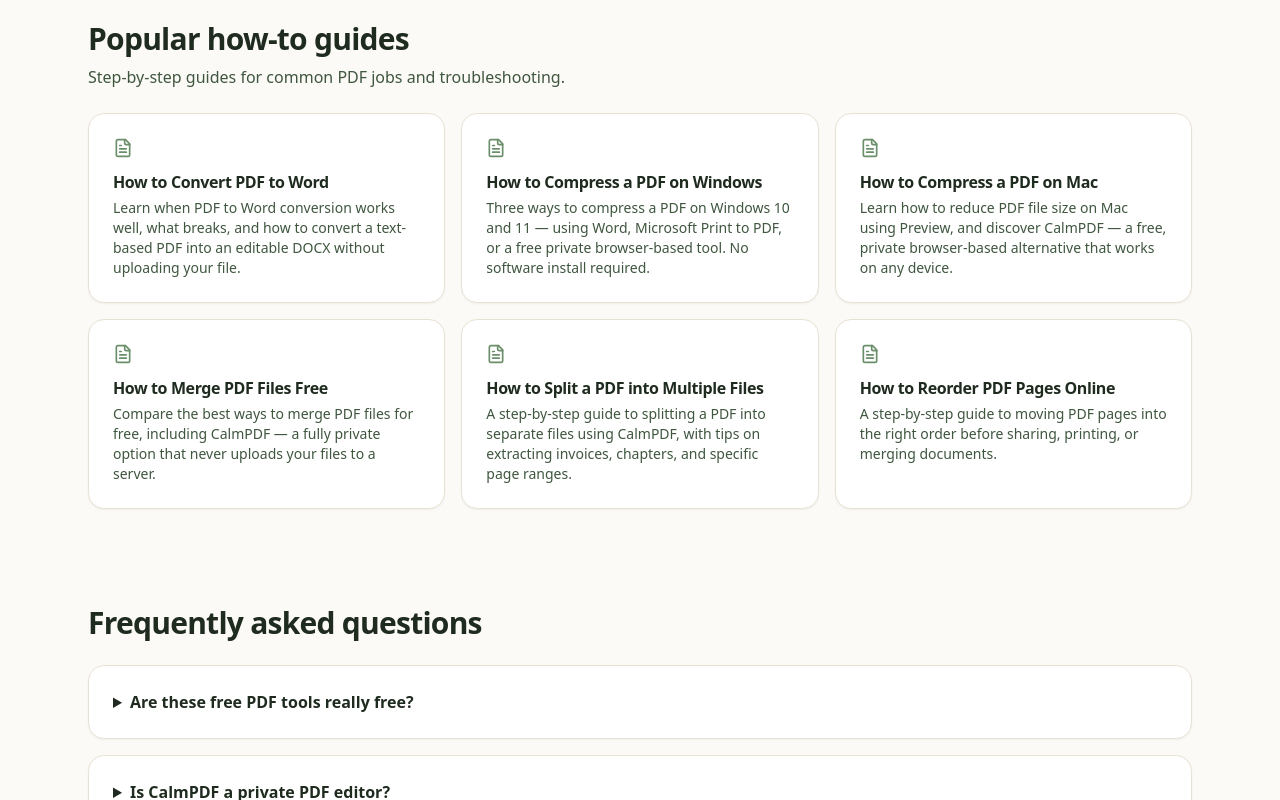
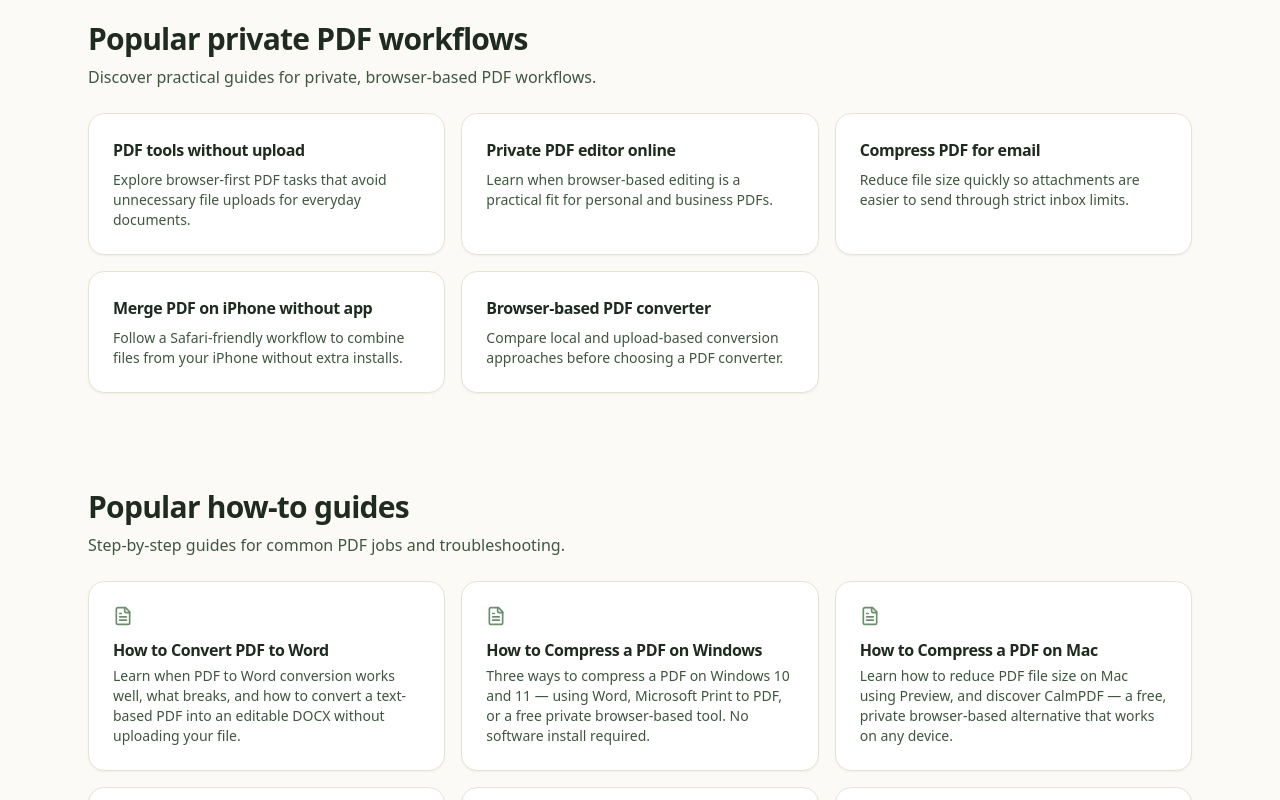
Before and after one commit to lorenzo-gu/calmpdf, a Next.js app: page / in a window 1280 px wide. Shown: the part 1400-2200 px from the top of the page. Built offline with nearby package versions, Linux system fonts and the light colour scheme.

Commit message:
Add homepage private workflow links section

```diff
--- a/src/app/page.tsx
+++ b/src/app/page.tsx
@@ -64,6 +64,34 @@ const HOMEPAGE_FAQS = [
   {
     q: "Can I use PDF tools without upload?",
     a: "Yes. If a tool says it runs in your browser, file handling stays on your device instead of being sent to a remote queue.",
+  },
+];
+
+const PRIVATE_WORKFLOWS = [
+  {
+    href: "/pdf-tools-without-upload",
+    label: "PDF tools without upload",
+    description: "Explore browser-first PDF tasks that avoid unnecessary file uploads for everyday documents.",
+  },
+  {
+    href: "/private-pdf-editor-online",
+    label: "Private PDF editor online",
+    description: "Learn when browser-based editing is a practical fit for personal and business PDFs.",
+  },
+  {
+    href: "/compress-pdf-for-email",
+    label: "Compress PDF for email",
+    description: "Reduce file size quickly so attachments are easier to send through strict inbox limits.",
+  },
+  {
+    href: "/merge-pdf-on-iphone-without-app",
+    label: "Merge PDF on iPhone without app",
+    description: "Follow a Safari-friendly workflow to combine files from your iPhone without extra installs.",
+  },
+  {
+    href: "/browser-based-pdf-converter",
+    label: "Browser-based PDF converter",
+    description: "Compare local and upload-based conversion approaches before choosing a PDF converter.",
   },
 ];
 
@@ -139,6 +167,21 @@ export default function HomePage() {
       </section>
 
       <section className="mx-auto max-w-content px-4 md:px-6 py-12">
+        <h2 className="text-2xl md:text-3xl font-semibold">Popular private PDF workflows</h2>
+        <p className="mt-2 text-sage-700 max-w-2xl">
+          Discover practical guides for private, browser-based PDF workflows.
+        </p>
+        <div className="mt-6 grid gap-4 sm:grid-cols-2 lg:grid-cols-3">
+          {PRIVATE_WORKFLOWS.map((workflow) => (
+            <Link key={workflow.href} href={workflow.href} className="card no-underline hover:border-sage-300 transition-colors min-w-0 h-full">
+              <h3 className="font-semibold text-sage-900 break-words">{workflow.label}</h3>
+              <p className="mt-2 text-sm text-sage-700">{workflow.description}</p>
+            </Link>
+          ))}
+        </div>
+      </section>
+
+      <section className="mx-auto max-w-content px-4 md:px-6 py-12">
         <h2 className="text-2xl md:text-3xl font-semibold">Popular how-to guides</h2>
         <p className="mt-2 text-sage-700 max-w-2xl">Step-by-step guides for common PDF jobs and troubleshooting.</p>
         <div className="mt-6 grid gap-4 sm:grid-cols-2 lg:grid-cols-3">
```
